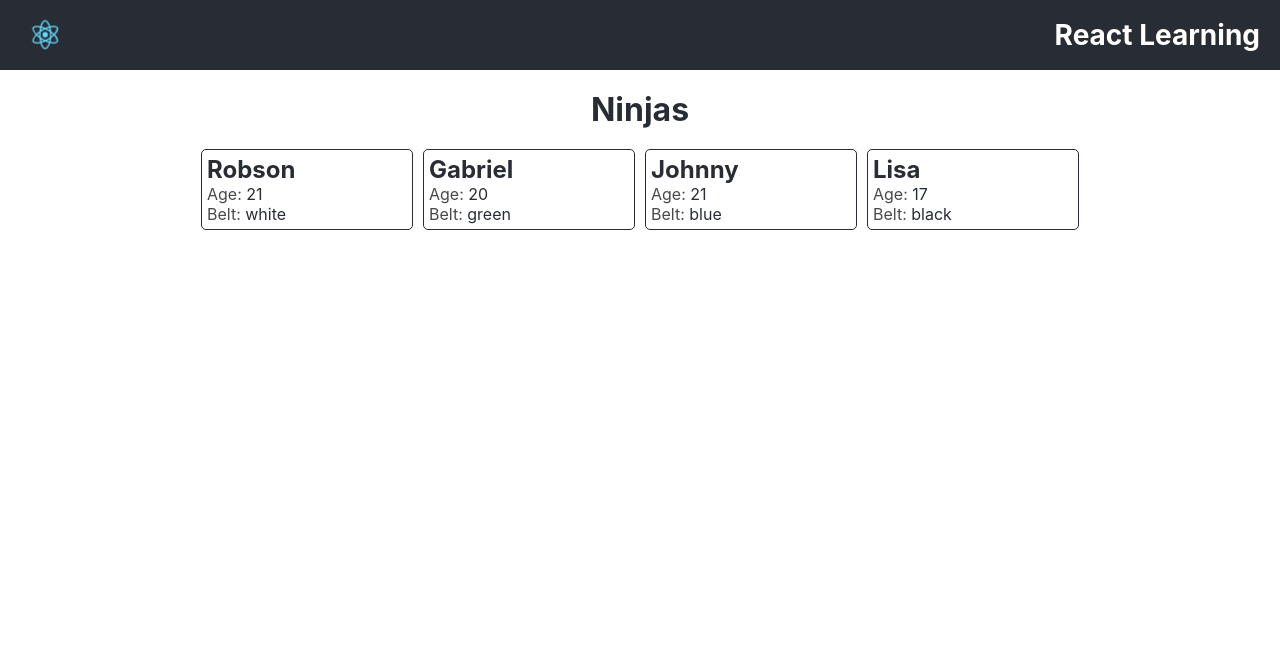
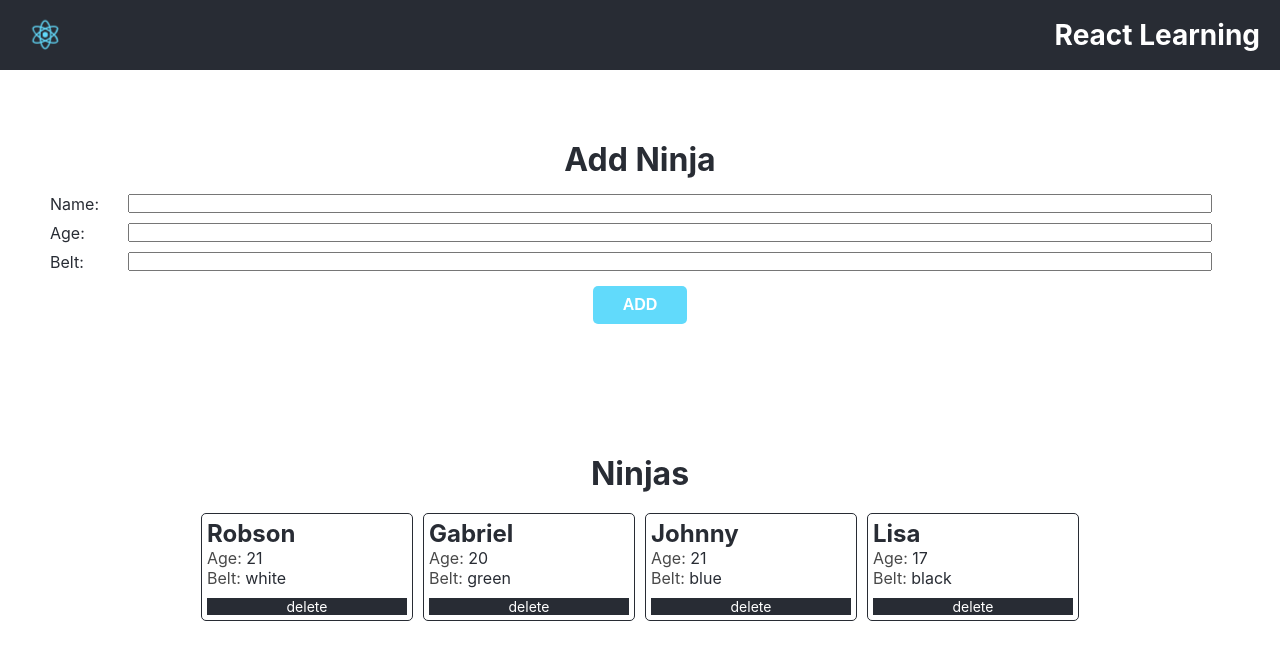
Before and after one commit to rob-ec/react-redux-learning, a React (Create React App) app: page / in a window 1280 px wide. Shown: the top 660 px of the page. Built offline with nearby package versions, Linux system fonts and the light colour scheme.

Commit message:
Add some useful functions

```diff
--- /dev/null
+++ b/src/AddNinja.css
@@ -0,0 +1,32 @@
+.add-ninja {
+    display   : flex;
+    flex-basis: 100%;
+    flex-wrap : wrap;
+
+    justify-content: center;
+    align-items    : center;
+
+    color: var(--color-B);
+
+    padding: 50px;
+
+    margin-top: 20px;
+}
+
+.add-ninja header {
+    display   : block;
+    flex-basis: 100%;
+
+    text-align: center;
+
+    margin-bottom: 10px;
+}
+
+.add-ninja label {
+    flex-basis: 60px;
+}
+
+.add-ninja input {
+    margin    : 5px auto;
+    flex-basis: calc(100% - 100px);
+}
--- /dev/null
+++ b/src/AddNinja.js
@@ -0,0 +1,44 @@
+import React, { Component } from 'react';
+import './AddNinja.css';
+
+class AddNinja extends Component {
+    state = {
+        name: null,
+        age: null,
+        belt: null
+    }
+    handleChange = (e) => {
+        this.setState({
+            [e.target.id]: e.target.value
+        });
+    }
+    handleSubmit = (e) => {
+        e.preventDefault();
+        this.props.addNinja(this.state);
+    }
+    render() {
+        return (
+            <form className='add-ninja' onSubmit={this.handleSubmit}>
+            <header><h1>Add Ninja</h1></header>
+                <label htmlFor='name'>Name:</label>
+                <input
+                    type='text'
+                    id='name'
+                    onChange={this.handleChange} />
+                <label htmlFor='name'>Age:</label>
+                <input
+                    type='text'
+                    id='age'
+                    onChange={this.handleChange} />
+                <label htmlFor='name'>Belt:</label>
+                <input
+                    type='text'
+                    id='belt'
+                    onChange={this.handleChange} />
+                <button>Add</button>
+            </form>
+        );
+    };
+}
+
+export default AddNinja;
--- a/src/App.css
+++ b/src/App.css
@@ -4,12 +4,12 @@
 }
 
 .App {
-  display: flex;
+  display  : flex;
   flex-wrap: wrap;
 }
 
 .App-logo {
-  width: 50px;
+  width         : 50px;
   pointer-events: none;
 }
 
@@ -19,18 +19,30 @@
   }
 }
 
+@keyframes App-logo-spin {
+  from {
+    transform: rotate(0deg);
+  }
+
+  to {
+    transform: rotate(360deg);
+  }
+}
+
 .App-header {
-  height: 70px;
+  height    : 70px;
   flex-basis: 100%;
   min-height: 60px;
-  display: flex;
-  align-items: center;
+  display   : flex;
+
+  align-items    : center;
   justify-content: space-between;
 
   background-color: var(--color-B);
 
   font-size: 0.875em;
-  color: white;
+  color    : white;
+
   padding: 0 20px;
 }
 
@@ -38,58 +50,29 @@
   justify-self: flex-end;
 }
 
-
-@keyframes App-logo-spin {
-  from {
-    transform: rotate(0deg);
-  }
-  to {
-    transform: rotate(360deg);
-  }
-}
-/**
-* Ninja Lista
-*/
-.ninja-list {
-  display: flex;
-  flex-basis: 100%;
-  flex-wrap: wrap;
-
-  justify-content: center;
-
-  color: var(--color-B);
-
-  margin-top: 20px;
-}
-
-.ninja-list header {
-  display: block;
-  flex-basis: 100%;
-
-  text-align: center;
-
-  margin-bottom: 10px;
-}
-
-/**
-* Ninja Component
-*/
-.ninja {
-  flex-basis: 200px;
-
-  border: 1px solid var(--color-B);
-  border-radius: 5px;
-
-  padding: 5px;
-  margin: 10px 5px;
-}
-
-.ninja>p>span {
-  color: #494949;
-}
-
 @media(max-width: 800px) {
   .ninja {
     flex-basis: 40%;
   }
+
+  .add-ninja input {
+    margin    : 5px auto;
+    flex-basis: calc(100% - 100px);
+  }
 }
+
+button {
+
+  font-size     : 1em;
+  font-weight   : bold;
+  text-transform: uppercase;
+
+  color: #ffffff;
+
+  border          : none;
+  border-radius   : 5px;
+  background-color: var(--color-A);
+
+  padding: 10px 30px;
+  margin : 10px auto;
+}
--- a/src/App.js
+++ b/src/App.js
@@ -2,6 +2,7 @@ import React, { Component } from 'react';
 import logo from './logo.svg';
 import './App.css';
 import Ninjas from './Ninjas';
+import AddNinja from './AddNinja'
 
 class App extends Component {
   state = {
@@ -13,6 +14,25 @@ class App extends Component {
     ]
   };
 
+  addNinja = (ninja) => {
+    ninja.id = Math.random();
+    let ninjas = [...this.state.ninjas, ninja];
+
+    this.setState({
+      ninjas: ninjas
+    });
+  }
+
+  deleteNinja = (id) => {
+    let ninjas = this.state.ninjas.filter(ninja => {
+      return ninja.id !== id;
+    });
+
+    this.setState({
+      ninjas: ninjas
+    });
+  }
+
   render() {
     return (
       <div className="App">
@@ -22,7 +42,8 @@ class App extends Component {
             <h1>React Learning</h1>
           </div>
         </header>
-        <Ninjas ninjas={this.state.ninjas} />
+        <AddNinja addNinja={this.addNinja} />
+        <Ninjas ninjas={this.state.ninjas} deleteNinja={this.deleteNinja} />
       </div>
     );
   }
--- /dev/null
+++ b/src/Ninjas.css
@@ -0,0 +1,62 @@
+/**
+* Ninja Component
+*/
+.ninja {
+    flex-basis: 200px;
+
+    border       : 1px solid var(--color-B);
+    border-radius: 5px;
+
+    padding: 5px;
+    margin : 10px 5px;
+}
+
+.ninja>p>span {
+    color: #494949;
+}
+
+.closeButtom {
+    display: block;
+
+    align-items: center;
+    text-align : center;
+    font-size  : 0.875em;
+    color      : #fff;
+
+    background-color: var(--color-B);
+
+    margin-top: 10px;
+
+    cursor: pointer;
+}
+
+.closeButtom:hover {
+    background-color: #494949;
+}
+
+/**
+* Ninja List
+*/
+.ninja-list {
+    display   : flex;
+    flex-basis: 100%;
+    flex-wrap : wrap;
+
+    justify-content: center;
+    align-items    : center;
+
+    color: var(--color-B);
+
+    padding: 50px;
+
+    margin-top: 20px;
+}
+
+.ninja-list header {
+    display   : block;
+    flex-basis: 100%;
+
+    text-align: center;
+
+    margin-bottom: 10px;
+}
--- a/src/Ninjas.js
+++ b/src/Ninjas.js
@@ -1,13 +1,18 @@
 import React from 'react';
+import './Ninjas.css';
 
-const Ninjas = ({ninjas}) => {
+const Ninjas = ({ ninjas, deleteNinja }) => {
 
     const ninjaList = ninjas.map(ninja => {
+        //if (ninja.age <= 20)
+        //    return null;
+
         return (
             <article className='ninja' key={ninja.id}>
                 <h2>{ninja.name}</h2>
                 <p><span>Age:</span> {ninja.age}</p>
                 <p><span>Belt:</span> {ninja.belt}</p>
+                <div className='closeButtom' onClick={() => {deleteNinja(ninja.id);}}>delete</div>
             </article>
         );
     });
```
Also changed, not shown: 2 other files (tests, documents, lock files or other folders).
